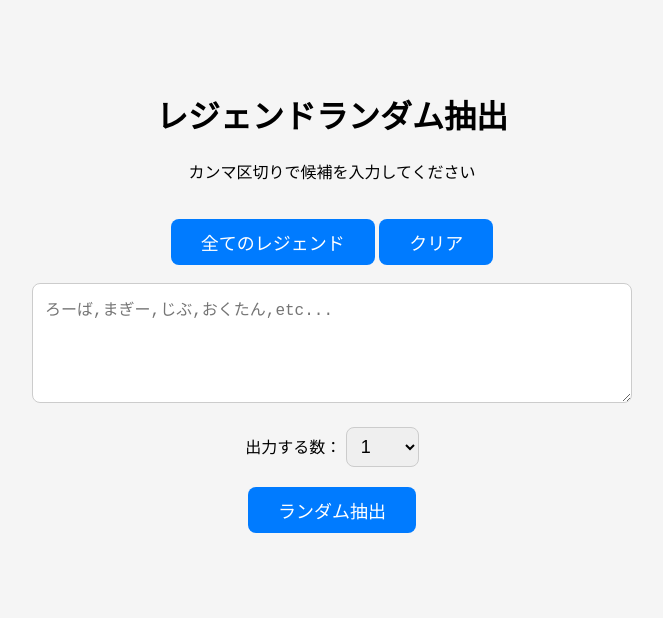
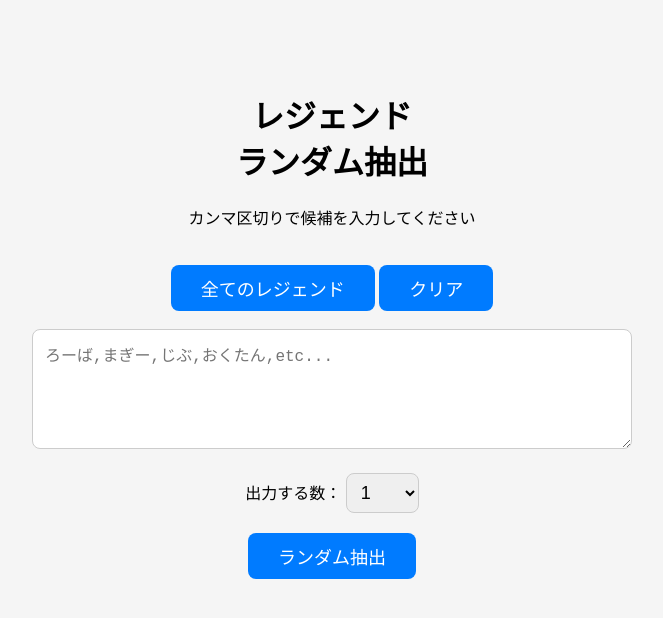
Before and after one commit to ajinoCan2Me/LegendPick, a plain HTML site: page index.html in a window 1280 px wide. Shown: the whole page, without its empty margins (308-971 px from the left). Drawn offline with Linux system fonts and the light colour scheme.

Commit message:
index.html を更新

```diff
--- a/index.html
+++ b/index.html
@@ -14,7 +14,7 @@
 
 <body>
 
-  <h1>レジェンドランダム抽出</h1>
+  <h1>レジェンド<br>ランダム抽出</h1>
 
   <p>カンマ区切りで候補を入力してください</p>
 
```
